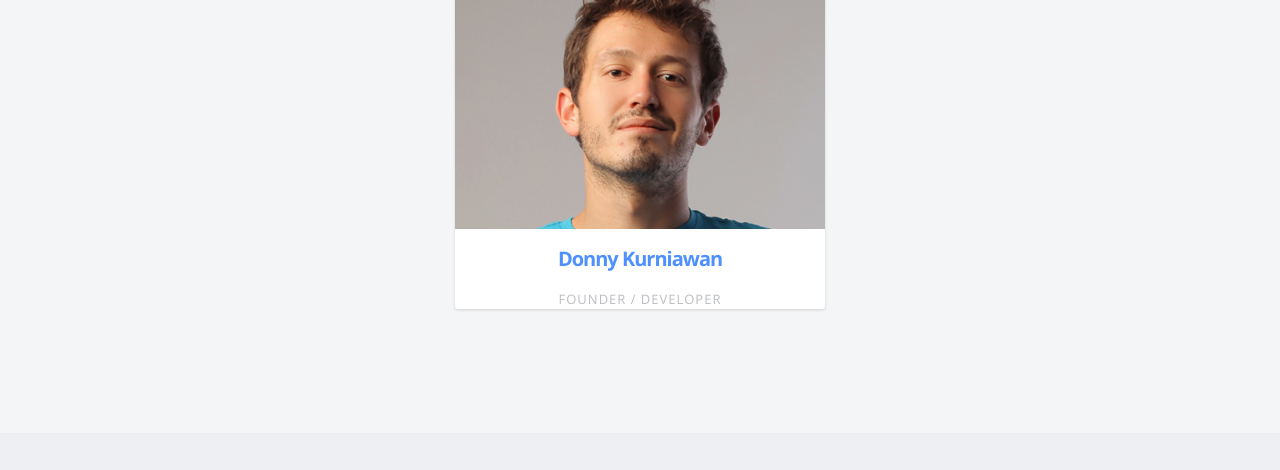
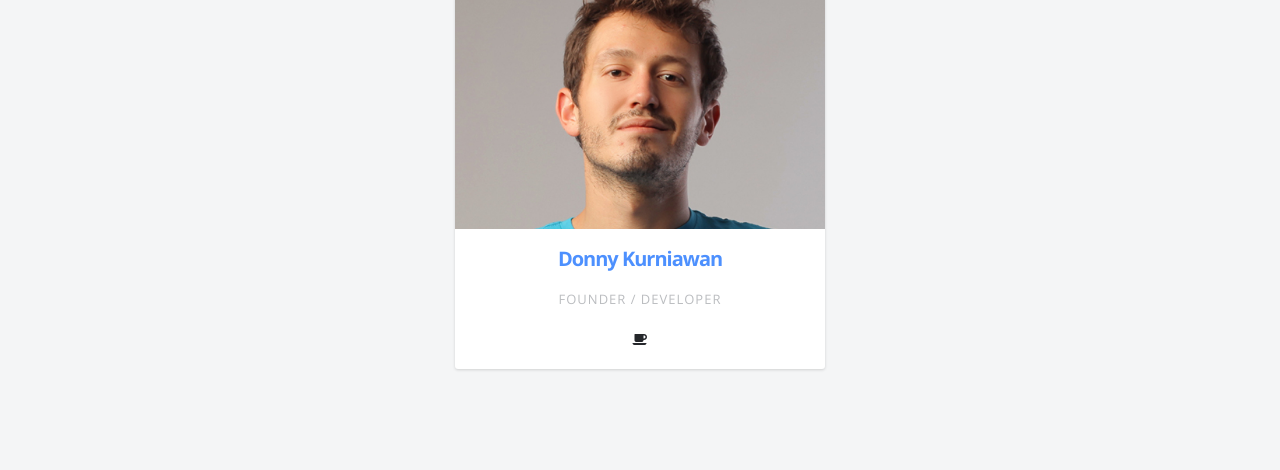
Before and after one commit to gisthero/gisthero.github.io, a plain HTML site: page index.html in a window 1280 px wide. Shown: the part 7293-7763 px from the top of the page. Drawn offline with nearby package versions, Linux system fonts and the light colour scheme.

Commit message:
Added coffee.

```diff
--- a/index.html
+++ b/index.html
@@ -474,6 +474,7 @@
 									<img src="img/team/team_1.jpg" alt="">
 									<h4>Donny Kurniawan</h4>
 									<span>Founder / Developer</span>
+									<p><i class="icon-coffee"></i></p>
 								</div>
 							</li>
 							<li class="span4">
```
